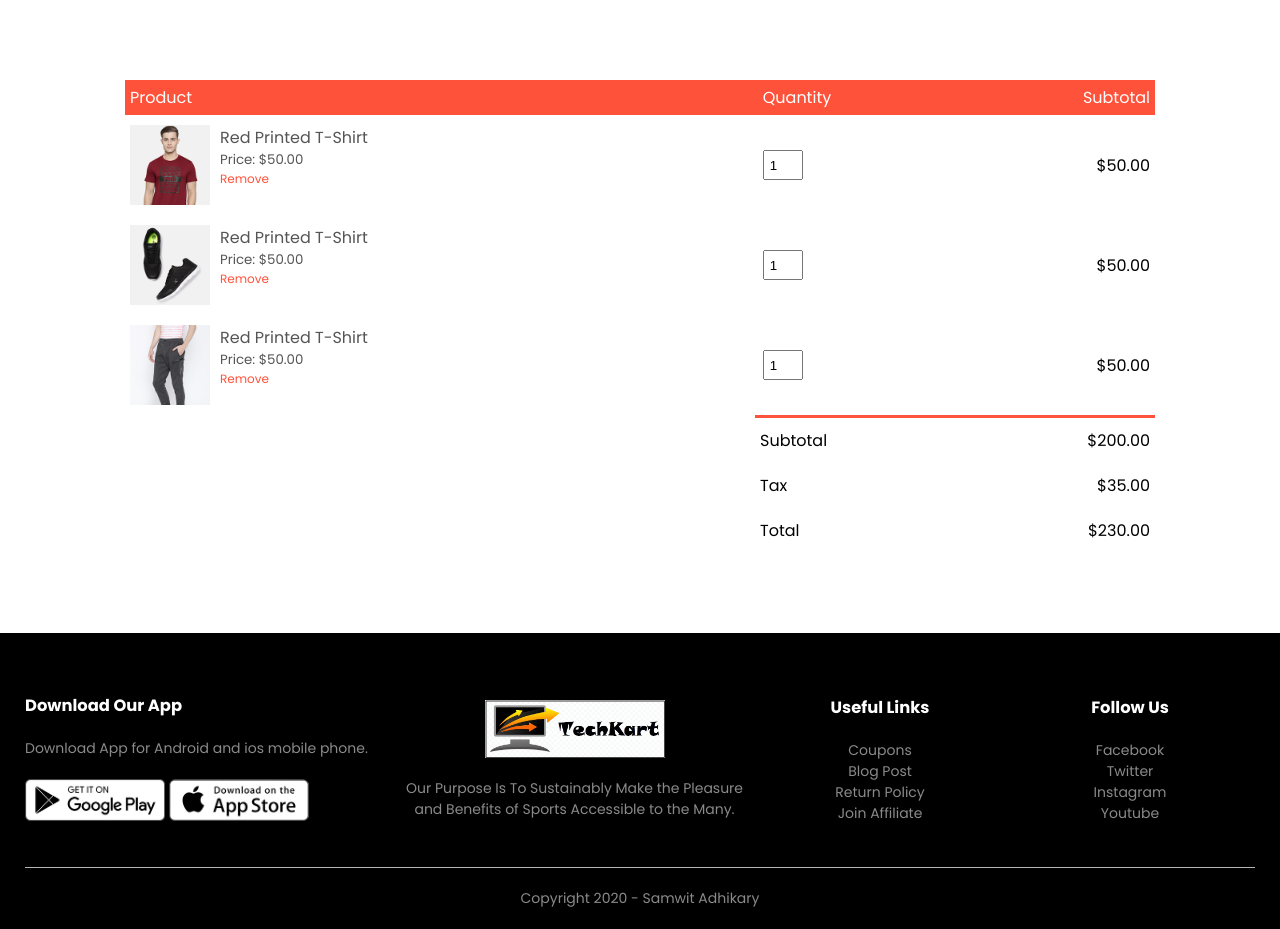
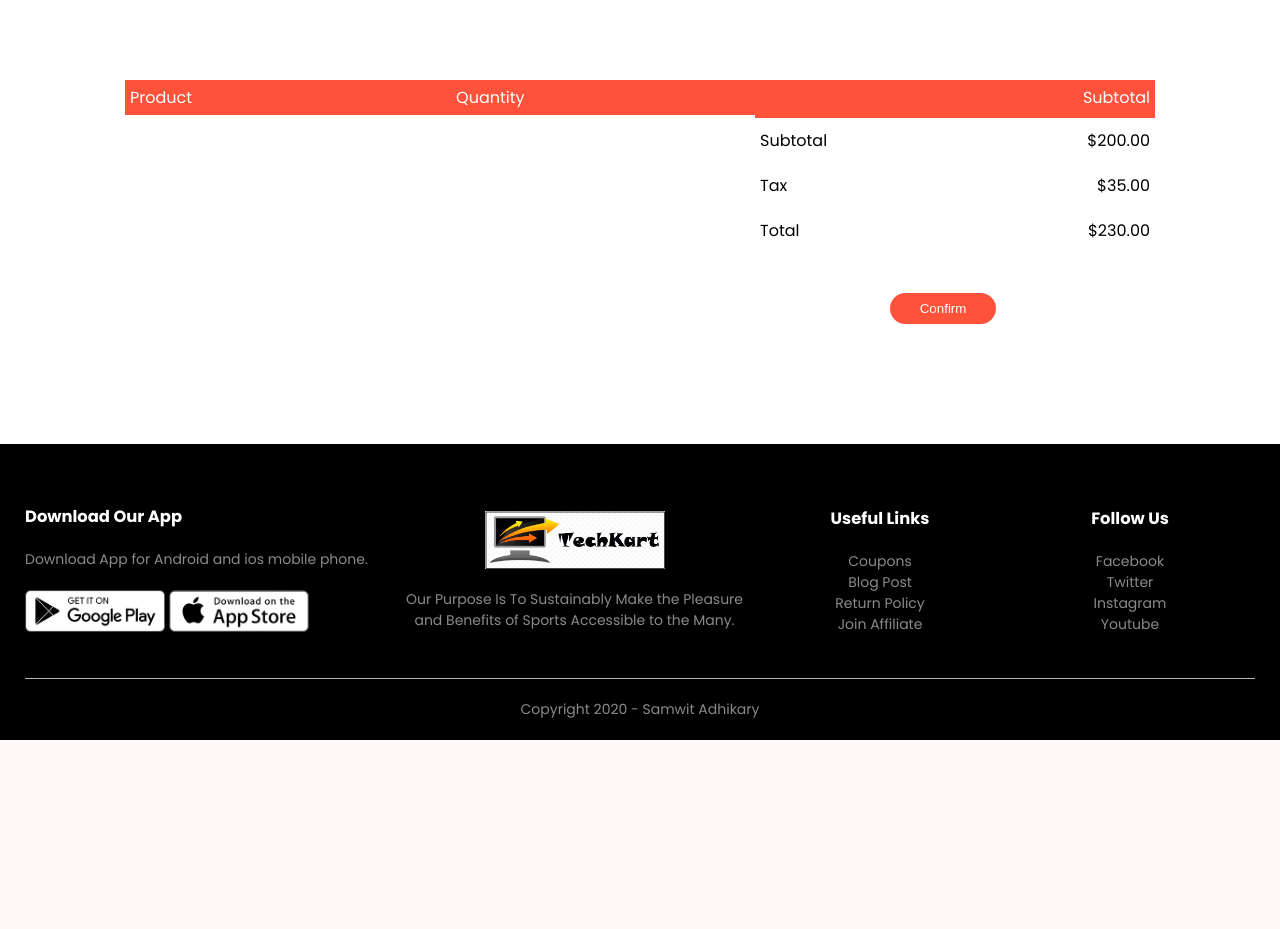
Before and after one commit to Omar-VF/Techkart, a Django app: page /orders/cart/ in a window 1280 px wide. Shown: the part 115-1044 px from the top of the page. After the commit the page ends 855 px from the top, so only its background shows below. Run offline with Django 5.2, Linux system fonts and the light colour scheme; a user stored in the database is signed in; tables that the repository leaves empty hold one stand-in row (values such as "Sample post"); lists and menus that the app fills with data are empty.

Commit message:
Cart management

```diff
--- a/techkart/customers/views.py
+++ b/techkart/customers/views.py
@@ -32,6 +32,7 @@ def account(request):
         except Exception as e:
             errormsg = "Username Exists Or Invalid data!"
             messages.error(request, errormsg)
+            print(e)
 
     # Login
     elif request.POST and "login" in request.POST:
--- a/techkart/orders/models.py
+++ b/techkart/orders/models.py
@@ -34,7 +34,7 @@ class OrderedItem(models.Model):
     product = models.ForeignKey(
         Product, on_delete=models.SET_NULL, null=True, related_name="added_carts"
     )
-    quantity = models.IntegerField()
+    quantity = models.IntegerField(null = True)
     owner = models.ForeignKey(
         Order, on_delete=models.CASCADE, related_name="added_items"
     )
--- a/techkart/orders/urls.py
+++ b/techkart/orders/urls.py
@@ -4,7 +4,8 @@ from django.conf.urls.static import static
 from . import views
 
 urlpatterns = [
-    path("cart/", views.cart,name='cart'),
+    path("cart/", views.cart, name="cart"),
+    path("addcart/", views.add_to_cart, name="addcart"),
 ]
 
 urlpatterns += static(settings.MEDIA_URL, document_root=settings.MEDIA_ROOT)
--- a/techkart/orders/views.py
+++ b/techkart/orders/views.py
@@ -1,7 +1,45 @@
-from django.shortcuts import render
+from django.shortcuts import render, redirect
 from django.contrib.auth.decorators import login_required
+from .models import Order, OrderedItem
+from products.models import Product
+
 # Create your views here.
 
 @login_required(login_url='register')
 def cart(request):
-    return render(request,'cart.html')
+    user = request.user
+    customer = user.customer_profile
+    cart_obj, created = Order.objects.get_or_create(
+            owner = customer,
+            order_status = Order.CART_STAGE
+     )
+    context = {'cart':cart_obj}
+
+    return render(request,'cart.html',context)
+
+def add_to_cart(request):
+    if request.POST:
+        user = request.user
+        customer = user.customer_profile
+
+        quantity = request.POST.get('quantity')
+        product_id = request.POST.get('product_id')
+
+        cart_obj, created = Order.objects.get_or_create(
+            owner = customer,
+            order_status = Order.CART_STAGE
+        )
+
+        product = Product.objects.get(pk=product_id)
+        ordered_item, created = OrderedItem.objects.get_or_create(
+            product_id = product.id,
+            owner = cart_obj
+        )
+        if created:
+            ordered_item.quantity = int(quantity)
+            ordered_item.save()
+        else:
+            ordered_item.quantity = ordered_item.quantity+int(quantity)
+            ordered_item.save()
+
+        return redirect('cart')
--- a/techkart/static/css/style.css
+++ b/techkart/static/css/style.css
@@ -30,6 +30,9 @@ nav ul li{
 a{
     text-decoration: none;
     color: #555;
+}
+button{
+    border-width: 0px;
 }
 p{
     color: #555;
@@ -304,7 +307,7 @@ select:focus{
     margin-top: 20px;
 }
 .single-product input{
-    width: 50px;
+    width: 70px;
     height: 40px;
     padding-left: 10px;
     font-size: 20px;
--- a/techkart/templates/account.html
+++ b/techkart/templates/account.html
@@ -65,7 +65,7 @@
                             <input type="email" name="email" required placeholder="Email">
                             <input type="password" name="password" required minlength="4" placeholder="Password">
                             <input type="text" name="address" required minlength="5" placeholder="Address">
-                            <input type="text" name="phone" required minlength="10" placeholder="Phone Number">
+                            <input type="number" name="phone" required minlength="10" placeholder="Phone Number">
                             <button type="submit" name="register" class="btn">Register</button>
                         </form>
                     </div>
--- a/techkart/templates/cart.html
+++ b/techkart/templates/cart.html
@@ -1,5 +1,6 @@
 {% extends 'blanklayout.html' %}
 {% load static %}
+{% load multiply %}
 <!DOCTYPE html>
 <html lang="en">
 
@@ -16,51 +17,23 @@
                 <th>Quantity</th>
                 <th>Subtotal</th>
             </tr>
+            {% for cart_item in cart.added_items.all %}
             <tr>
                 <td>
                     <div class="cart-info">
-                        <img src="{% static 'images/buy-1.jpg'%}">
+                        <img src="{{cart_item.product.image.url}}">
                         <div>
-                            <p>Red Printed T-Shirt</p>
-                            <small>Price: $50.00</small>
+                            <p>{{cart_item.product.title}}</p>
+                            <small>Price: ${{cart_item.product.price}}</small>
                             <br>
                             <a href="">Remove</a>
                         </div>
                     </div>
                 </td>
-                <td><input type="number" value="1"></td>
-                <td>$50.00</td>
+                <td><input type="number" disabled value="{{cart_item.quantity}}"></td>
+                <td>${% multiply cart_item.product.price cart_item.quantity %}</td>
             </tr>
-            <tr>
-                <td>
-                    <div class="cart-info">
-                        <img src="{% static 'images/buy-2.jpg'%}">
-                        <div>
-                            <p>Red Printed T-Shirt</p>
-                            <small>Price: $50.00</small>
-                            <br>
-                            <a href="">Remove</a>
-                        </div>
-                    </div>
-                </td>
-                <td><input type="number" value="1"></td>
-                <td>$50.00</td>
-            </tr>
-            <tr>
-                <td>
-                    <div class="cart-info">
-                        <img src="{% static 'images/buy-3.jpg'%}">
-                        <div>
-                            <p>Red Printed T-Shirt</p>
-                            <small>Price: $50.00</small>
-                            <br>
-                            <a href="">Remove</a>
-                        </div>
-                    </div>
-                </td>
-                <td><input type="number" value="1"></td>
-                <td>$50.00</td>
-            </tr>
+            {% endfor %}
         </table>
         <div class="total-price">
             <table>
@@ -76,6 +49,9 @@
                     <td>Total</td>
                     <td>$230.00</td>
                 </tr>
+                <tr>
+                    <td><button type="submit" class="btn">Confirm</button></td>
+                 </tr>
             </table>
         </div>
     </div>
--- a/techkart/templates/index.html
+++ b/techkart/templates/index.html
@@ -76,7 +76,7 @@
         <div class="row">
             {% for product in featured_products %}
             <div class="col-4">
-                <a href=""><img src="{{ product.image.url }}"></a>
+                <a href="{% url 'details' product.id %}"><img src="{{ product.image.url }}"></a>
                 <h4>{{product.title}}</h4>
                 <p>${{product.price}}</p>
             </div>
```
Also changed, not shown: techkart/orders/templatetags/multiply.py (added, +9 -0 lines), techkart/templates/product_details.html (+6 -12 lines), techkart/orders/migrations/0002_alter_ordereditem_quantity.py (added), techkart/orders/templatetags/__init__.py (added).
